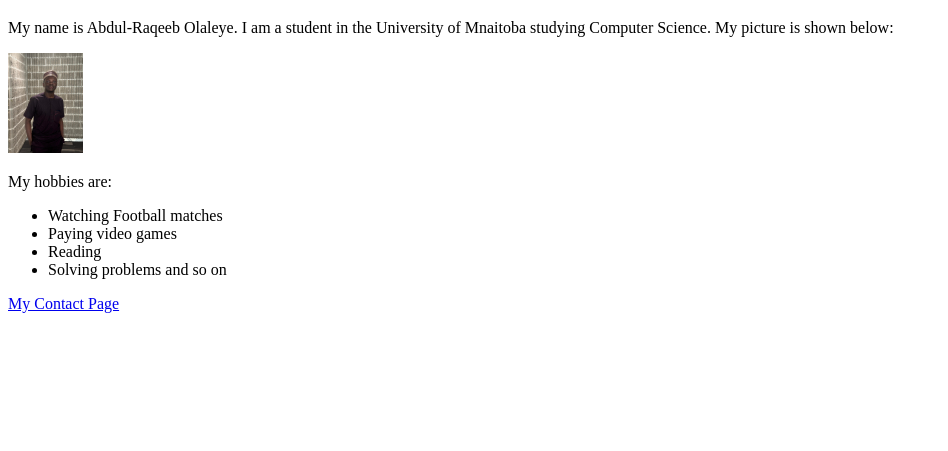
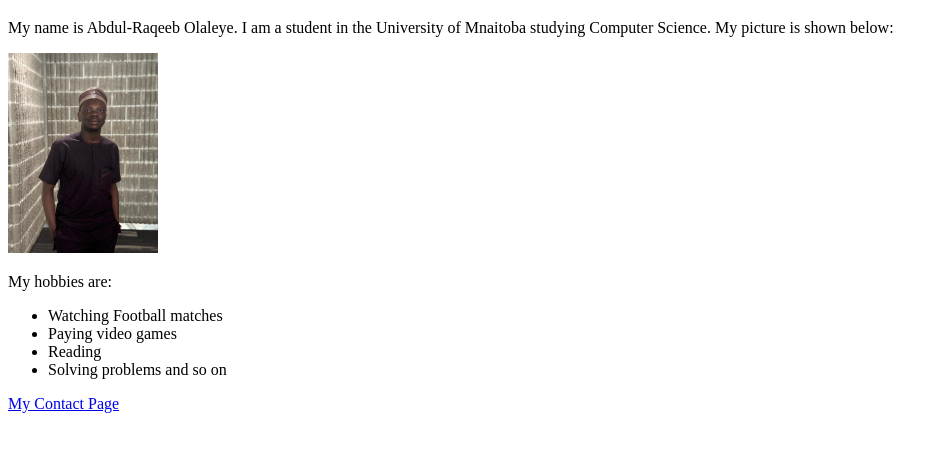
Before and after one commit to Subomi23/Personal-Profile-Page, a plain HTML site: page index.html in a window 1280 px wide. Shown: the part 61-512 px from the top of the page, without its empty margins (0-948 px from the left). Drawn offline with Linux system fonts and the light colour scheme.

Commit message:
Change in height

```diff
--- a/index.html
+++ b/index.html
@@ -8,7 +8,7 @@
 <body>
     <h1>Abdul-Raqeeb Olaleye</h1>
     <p>My name is Abdul-Raqeeb Olaleye. I am a student in the University of Mnaitoba studying Computer Science. My picture is shown below:</p>
-    <img src = "./My Picture.jpg" height="100" alt="A portrait picture of me"/>
+    <img src = "./My Picture.jpg" height="200" alt="A portrait picture of me"/>
 
     <p>
         My hobbies are:
```
